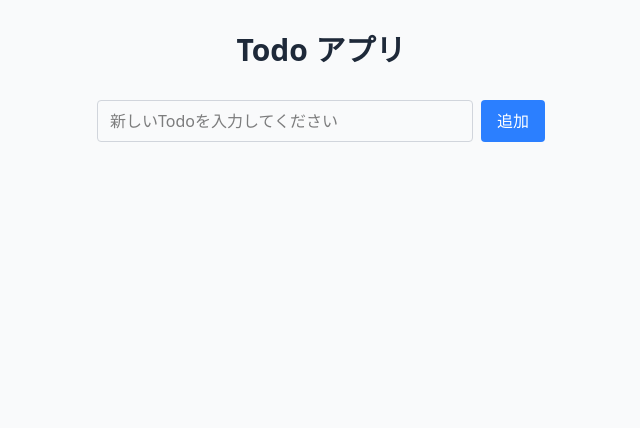
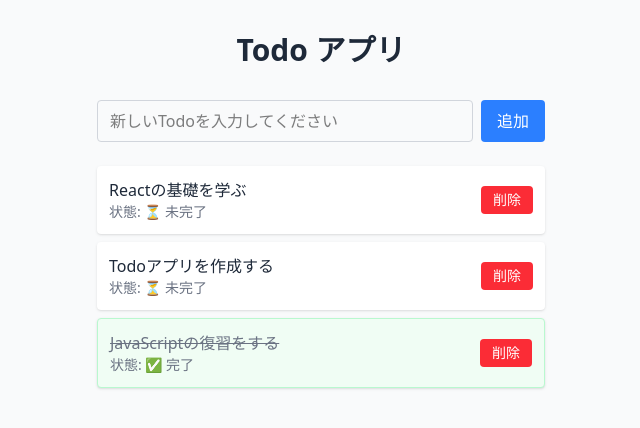
Before and after one commit to yuita-yoshihiko/todo-app, a React (Vite) app: page / in a window 1280 px wide. Shown: the top 428 px of the page, without its empty margins (319-959 px from the left). Built offline with nearby package versions, Linux system fonts and the light colour scheme.

Commit message:
todo削除機能

```diff
--- a/src/App.jsx
+++ b/src/App.jsx
@@ -3,7 +3,23 @@
 import TodoForm from './TodoForm';
 
 function App() {
-  const [todos, setTodos] = useState([]); // 初期値を空の配列に変更
+  const [todos, setTodos] = useState([
+    {
+      id: 1,
+      text: "Reactの基礎を学ぶ",
+      completed: false
+    },
+    {
+      id: 2,
+      text: "Todoアプリを作成する",
+      completed: false
+    },
+    {
+      id: 3,
+      text: "JavaScriptの復習をする",
+      completed: true
+    }
+  ]);
 
   const generateNewId = () => {
     if (todos.length === 0) return 1;
@@ -21,6 +37,11 @@
     setTodos([...todos, newTodo]);
   };
 
+  const deleteTodo = (id) => {
+    const updatedTodos = todos.filter(todo => todo.id !== id);
+    setTodos(updatedTodos);
+  };
+
   return (
     <div className="min-h-screen bg-gray-50 py-8">
       <div className="max-w-md mx-auto">
@@ -28,10 +49,10 @@
           Todo アプリ
         </h1>
 
-        {/* addTodo関数をPropsとして渡す */}
         <TodoForm onAddTodo={addTodo} />
 
-        <TodoList todos={todos} />
+        {/* 削除関数をPropsとして渡す */}
+        <TodoList todos={todos} onDeleteTodo={deleteTodo} />
       </div>
     </div>
   )
--- a/src/TodoItem.jsx
+++ b/src/TodoItem.jsx
@@ -1,11 +1,22 @@
 // src/TodoItem.jsx
-function TodoItem({ todo }) {
+function TodoItem({ todo, onDeleteTodo }) {
+  // 削除ボタンのクリック処理
+  const handleDelete = () => {
+    // 削除前に確認ダイアログを表示
+    const isConfirmed = window.confirm(`「${todo.text}」を削除してもよろしいですか？`);
+
+    if (isConfirmed) {
+      onDeleteTodo(todo.id);
+    }
+  };
+
   return (
-    <div className={`p-3 rounded shadow ${
+    <div className={`p-3 rounded shadow flex justify-between items-center ${
       todo.completed
         ? 'bg-green-50 border border-green-200'
         : 'bg-white'
     }`}>
+      <div className="flex-1">
         <p className={`${
           todo.completed
             ? 'text-gray-500 line-through'
@@ -17,6 +28,14 @@
           状態: {todo.completed ? '✅ 完了' : '⏳ 未完了'}
         </p>
       </div>
+
+      <button
+        onClick={handleDelete}
+        className="ml-4 px-3 py-1 bg-red-500 text-white text-sm rounded hover:bg-red-600 focus:outline-none"
+      >
+        削除
+      </button>
+    </div>
   );
 }
 
--- a/src/TodoList.jsx
+++ b/src/TodoList.jsx
@@ -1,11 +1,15 @@
 // src/TodoList.jsx
 import TodoItem from './TodoItem';
 
-function TodoList({ todos }) {
+function TodoList({ todos, onDeleteTodo }) {
   return (
     <div className="space-y-2">
       {todos.map((todo) => (
-        <TodoItem key={todo.id} todo={todo} />
+        <TodoItem
+          key={todo.id}
+          todo={todo}
+          onDeleteTodo={onDeleteTodo}
+        />
       ))}
     </div>
   );
```
Lines whose indentation alone changed are shown as unchanged.
